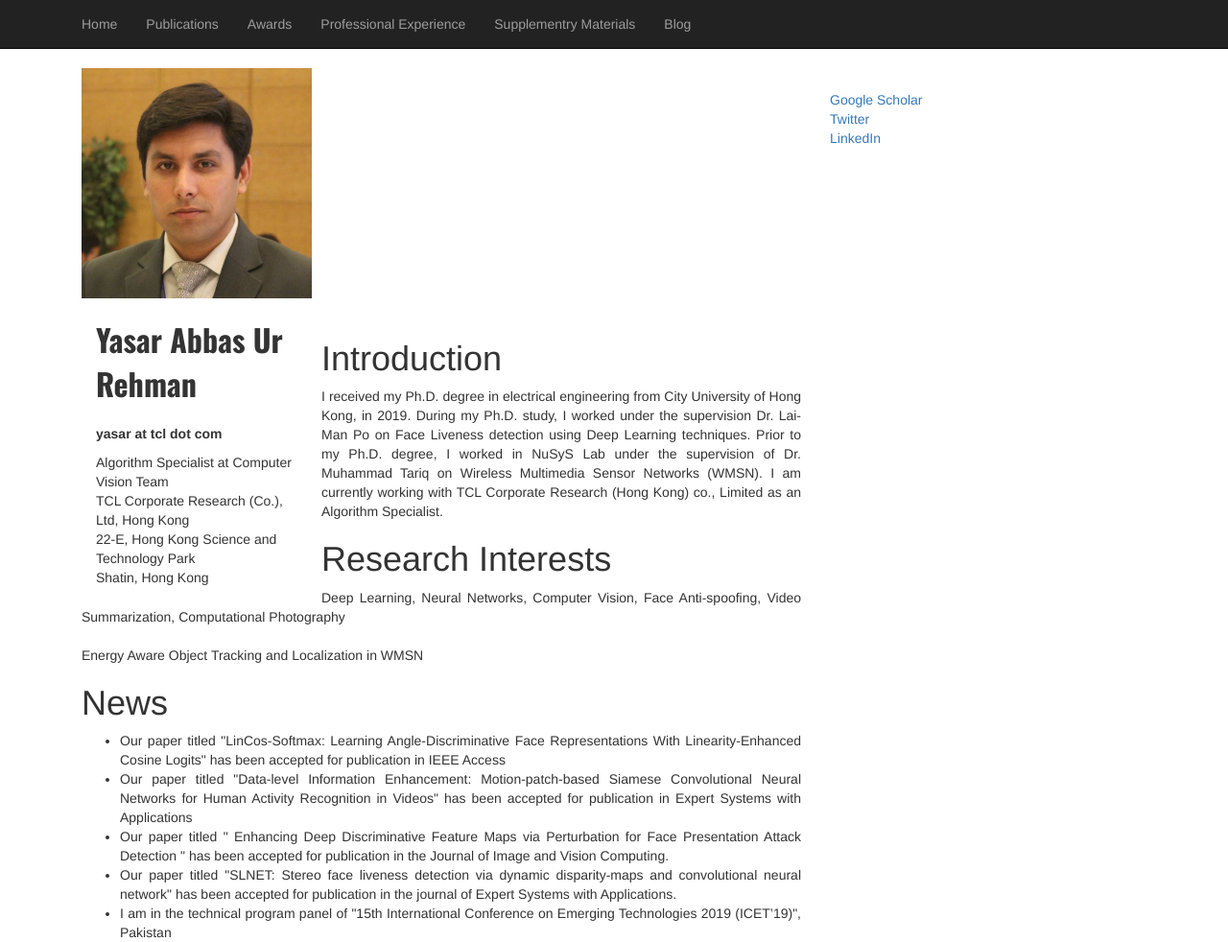
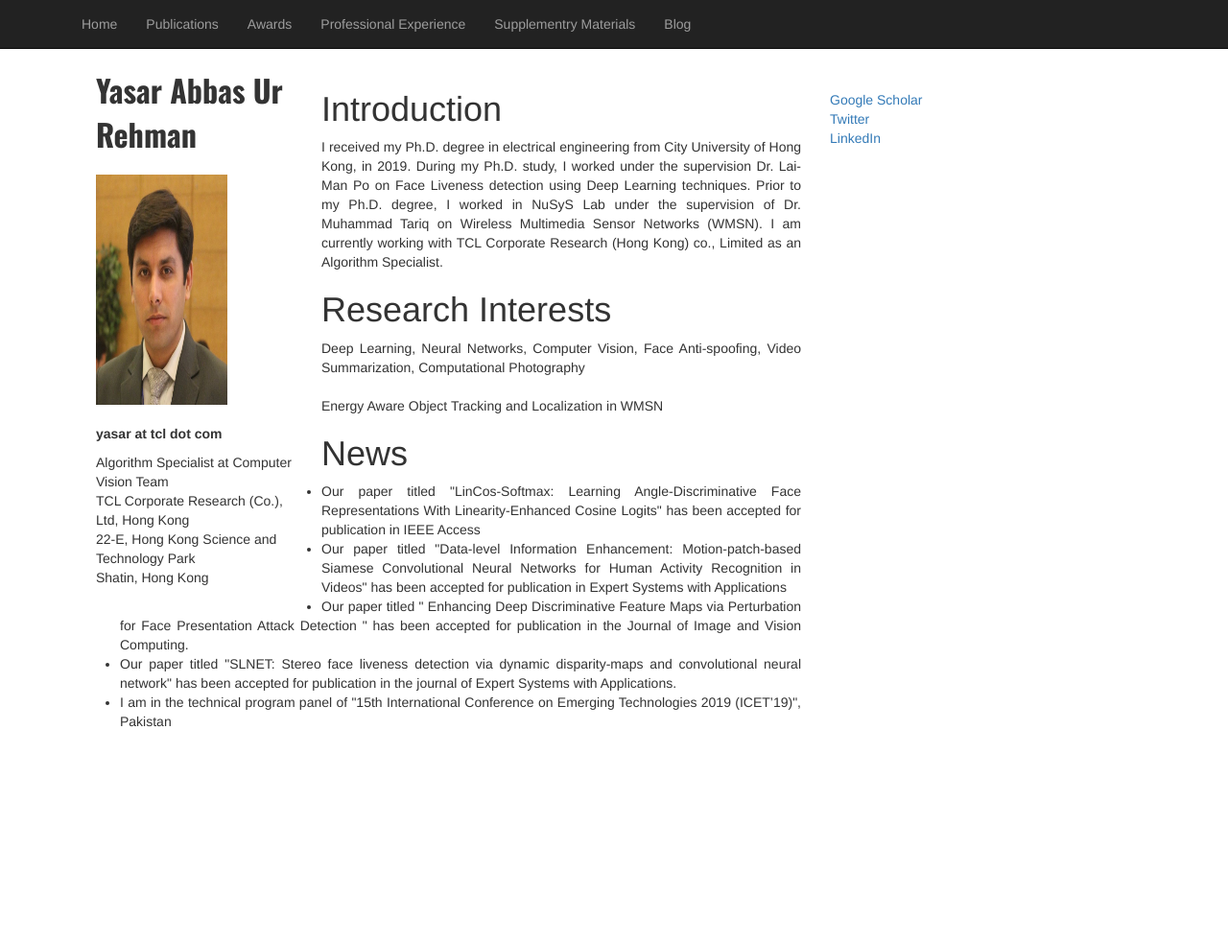
Before and after one commit to yasar-rehman/yasar, a Jekyll site: the page built from index.html, in a window 1280 px wide. Shown: the whole page at 96% size. Built offline with Jekyll 4.4.1, drawn with Linux system fonts in a browser that asks for light colours.

Commit message:
Update index.html

```diff
--- a/index.html
+++ b/index.html
@@ -10,9 +10,11 @@ title: yasar
             <div class="col-md-8" style="height: 100vh;">
 
                 <!-- Main Image -->
-                <img class="img-responsive" src="images/my_profile.jpg" alt="" style="width:240px;height:240px;"><br>
+
 		     <div class="col-md-4">
                		 <div style="font-family: 'Oswald', sans-serif; font-size: 32px;"><b>Yasar Abbas Ur Rehman</b></div><br>
+			  <div class="row"> <div class="col-md-8"><img class="img-responsive" src="images/my_profile.jpg" alt="" style="width:240px;height:240px;">
+				  </div></div><br>
                 		<p><b>yasar at tcl dot com</b><br>
                			<p>Algorithm Specialist at Computer Vision Team<br>
                 		TCL Corporate Research (Co.), Ltd, Hong Kong<br>
```
